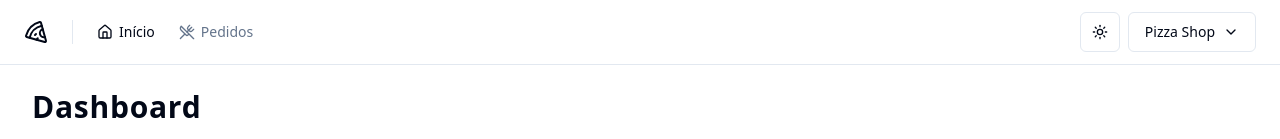
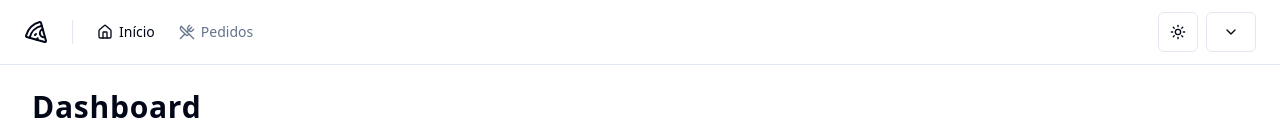
Before and after one commit to JoaoTrajano/pizzashop-web, a React (Vite) app: page / in a window 1280 px wide. Shown: the top 139 px of the page. Built offline with nearby package versions, Linux system fonts and the light colour scheme; no server answers.

Commit message:
feat: implemented route for get profile

```diff
--- /dev/null
+++ b/src/api/get-managed-restaurant.ts
@@ -0,0 +1,25 @@
+import { useQuery } from '@tanstack/react-query'
+
+import { api } from '@/lib/axios'
+
+export interface GetManagedRestaurantResponse {
+  id: string
+  name: string
+  createdAt: Date | null
+  updatedAt: Date | null
+  description: string | null
+  managerId: string | null
+}
+async function getManagedRestaurant() {
+  const response = await api.get<GetManagedRestaurantResponse>(
+    '/managed-restaurant',
+  )
+  return response.data
+}
+
+export function useManagerRestaurant() {
+  return useQuery({
+    queryKey: ['managed-restaurant'],
+    queryFn: getManagedRestaurant,
+  })
+}
--- /dev/null
+++ b/src/api/get-profile.ts
@@ -0,0 +1,24 @@
+import { useQuery } from '@tanstack/react-query'
+
+import { api } from '@/lib/axios'
+
+export interface GetProfileResponse {
+  id: string
+  name: string
+  email: string
+  phone: string | null
+  role: 'manager' | 'customer'
+  createdAt: Date | null
+  updatedAt: Date | null
+}
+async function getProfile() {
+  const response = await api.get<GetProfileResponse>('/me')
+  return response.data
+}
+
+export function useProfile() {
+  return useQuery({
+    queryKey: ['profile'],
+    queryFn: getProfile,
+  })
+}
--- a/src/api/sign-in.ts
+++ b/src/api/sign-in.ts
@@ -1,10 +1,11 @@
+import { useMutation } from '@tanstack/react-query'
+
 import { api } from '@/lib/axios'
-import { useMutation } from '@tanstack/react-query'
 
 export interface SignInBody {
   email: string
 }
- async function signIn({ email }: SignInBody) {
+async function signIn({ email }: SignInBody) {
   await api.post('/authenticate', { email })
 }
 
--- a/src/components/account-menu.tsx
+++ b/src/components/account-menu.tsx
@@ -1,4 +1,7 @@
 import { Building, ChevronDown, LogOut } from 'lucide-react'
+
+import { useManagerRestaurant } from '@/api/get-managed-restaurant'
+import { useProfile } from '@/api/get-profile'
 
 import { Button } from './ui/button'
 import {
@@ -11,6 +14,8 @@ import {
 } from './ui/dropdown-menu'
 
 export function AccountMenu() {
+  const { data: profile } = useProfile()
+  const { data: managerRestaurant } = useManagerRestaurant()
   return (
     <DropdownMenu>
       <DropdownMenuTrigger asChild>
@@ -18,15 +23,15 @@ export function AccountMenu() {
           variant="outline"
           className="flex select-none items-center gap-2"
         >
-          Pizza Shop
+          {managerRestaurant?.name}
           <ChevronDown />
         </Button>
       </DropdownMenuTrigger>
       <DropdownMenuContent align="end" className="w-56">
         <DropdownMenuLabel className="flex flex-col">
-          <span>João Trajano</span>
+          <span>{profile?.name}</span>
           <span className="text-xs font-normal text-muted-foreground">
-            joao.trajanosouza@gmail.com
+            {profile?.email}
           </span>
         </DropdownMenuLabel>
         <DropdownMenuSeparator />
--- a/src/env.ts
+++ b/src/env.ts
@@ -1,7 +1,7 @@
-import {z} from 'zod'
+import { z } from 'zod'
 
 const envSchema = z.object({
-  VITE_API_URL: z.string().url()
+  VITE_API_URL: z.string().url(),
 })
 
 export const env = envSchema.parse(import.meta.env)
--- a/src/lib/axios.ts
+++ b/src/lib/axios.ts
@@ -4,4 +4,5 @@ import { env } from '@/env'
 
 export const api = axios.create({
   baseURL: env.VITE_API_URL,
+  withCredentials: true,
 })
--- a/src/main.tsx
+++ b/src/main.tsx
@@ -1,7 +1,7 @@
 import { StrictMode } from 'react'
 import { createRoot } from 'react-dom/client'
+
 import { App } from './app'
-
 
 createRoot(document.getElementById('root')!).render(
   <StrictMode>
--- a/src/pages/auth/sign-in.tsx
+++ b/src/pages/auth/sign-in.tsx
@@ -3,7 +3,7 @@ import { Link, useSearchParams } from 'react-router-dom'
 import { toast } from 'sonner'
 import { z } from 'zod'
 
-import {  useAuthentication } from '@/api/sign-in'
+import { useAuthentication } from '@/api/sign-in'
 import { ContentPage } from '@/components/content-page'
 import { Button } from '@/components/ui/button'
 import { Input } from '@/components/ui/input'
@@ -20,20 +20,18 @@ export function SignIn() {
   const {
     register,
     handleSubmit,
-    formState: { isSubmitting, }
+    formState: { isSubmitting },
   } = useForm<SignInFormType>({
     defaultValues: {
-      email: params.get('email') ?? ''
-    }
+      email: params.get('email') ?? '',
+    },
   })
 
-
-const {mutateAsync: authenticate} = useAuthentication()
+  const { mutateAsync: authenticate } = useAuthentication()
 
   async function handleSignIn(data: SignInFormType) {
     try {
-
-      await authenticate({email: data.email})
+      await authenticate({ email: data.email })
       toast.success('Enviamos um link de autenticação para o seu e-mail.', {
         action: {
           label: 'Reenviar',
--- a/src/pages/auth/sign-up.tsx
+++ b/src/pages/auth/sign-up.tsx
@@ -3,11 +3,11 @@ import { Link, useNavigate } from 'react-router-dom'
 import { toast } from 'sonner'
 import { z } from 'zod'
 
+import { useRegisterRestaurants } from '@/api/register-restaurants'
 import { ContentPage } from '@/components/content-page'
 import { Button } from '@/components/ui/button'
 import { Input } from '@/components/ui/input'
 import { Label } from '@/components/ui/label'
-import { useRegisterRestaurants } from '@/api/register-restaurants'
 
 const signUpFormSchema = z.object({
   restaurantName: z.string(),
@@ -25,11 +25,16 @@ export function SignUp() {
   } = useForm<SignUpFormType>()
 
   const navigate = useNavigate()
-  const {mutateAsync: registerRestaurant} = useRegisterRestaurants()
+  const { mutateAsync: registerRestaurant } = useRegisterRestaurants()
 
   async function handleSignUp(data: SignUpFormType) {
     try {
-      await registerRestaurant({email: data.email, managerName: data.managerName, phone: data.phone, restaurantName: data.restaurantName})
+      await registerRestaurant({
+        email: data.email,
+        managerName: data.managerName,
+        phone: data.phone,
+        restaurantName: data.restaurantName,
+      })
       toast.success('Restaurante cadastrado com sucesso!.', {
         action: {
           label: 'Login',
@@ -37,7 +42,9 @@ export function SignUp() {
         },
       })
     } catch (error) {
-      toast.error('Houve um erro ao tentar cadsatrar o restaurante. Tente novamente.')
+      toast.error(
+        'Houve um erro ao tentar cadsatrar o restaurante. Tente novamente.',
+      )
     }
   }
 
```
Also changed, not shown: src/api/register-restaurants.ts (+4 -3 lines), src/components/ui/card.tsx (+16 -16 lines).
